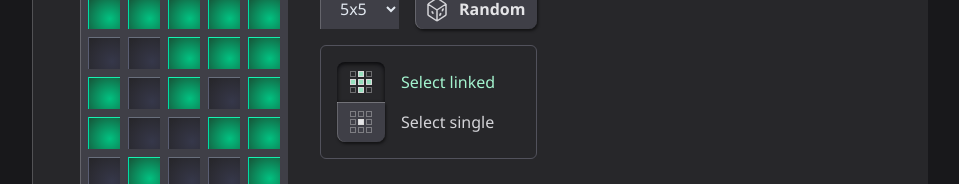
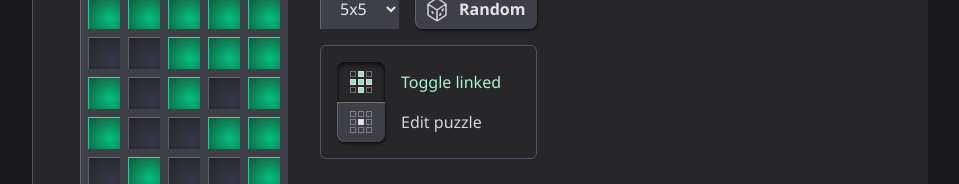
Before and after one commit to bprcode/lightsout-solver, a React (Vite) app: page / in a window 1280 px wide. Shown: the part 319-503 px from the top of the page, without its empty margins (160-1119 px from the left). Built offline with nearby package versions, Linux system fonts and the light colour scheme.

Commit message:
Relabel buttons

```diff
--- a/src/App.tsx
+++ b/src/App.tsx
@@ -691,7 +691,7 @@ function App() {
                         : `text-zinc-300`
                     }
                   >
-                    Select linked
+                    Toggle linked
                   </label>
                 </div>
                 <div className="flex items-center">
@@ -712,7 +712,7 @@ function App() {
                         : `text-zinc-300`
                     }
                   >
-                    Select single
+                    Edit puzzle
                   </label>
                 </div>
               </fieldset>
--- a/vite.config.ts
+++ b/vite.config.ts
@@ -4,6 +4,7 @@ import tailwindcss from '@tailwindcss/vite'
 
 // https://vite.dev/config/
 export default defineConfig({
+  base: './',
   plugins: [react(),
     tailwindcss(),
   ],
```
